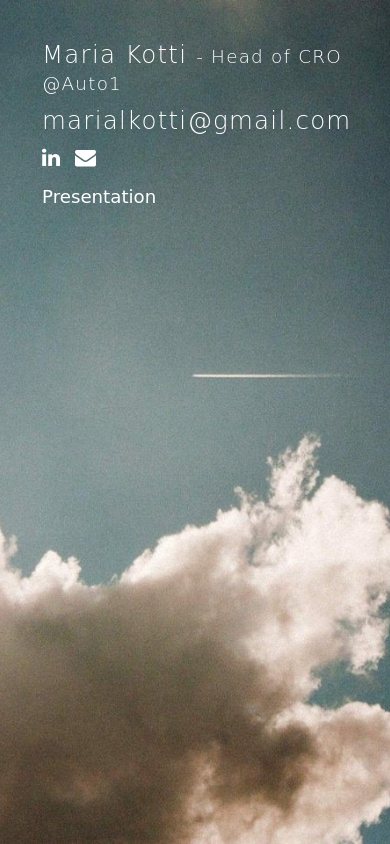
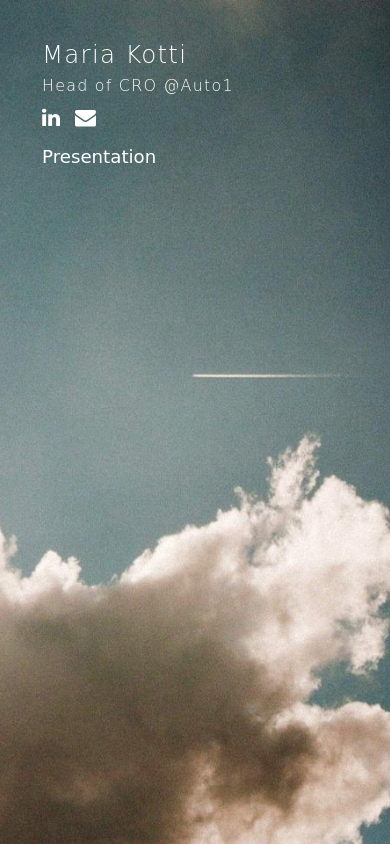
Before and after one commit to catob/portfolio_maria, a plain HTML site: page index.html in a window 390 px wide. Drawn offline with nearby package versions, Linux system fonts and the light colour scheme; a web font is replaced by a local one.

Commit message:
remove email and fix title on mobile

```diff
--- a/css/base.css
+++ b/css/base.css
@@ -5,12 +5,12 @@ body {
   margin: 0;
   font-family: 'Flamenco', cursive;
 }
-h1, h2, ul, li, p, a, i {
+h1, ul, li, p, a, i {
   margin: 0;
   padding: 0;
   color: #fff;
 }
-h1, h2 {
+h1 {
   letter-spacing: 0.05em;
   font-size: 1.75em;
   font-weight: 300;
@@ -70,3 +70,13 @@ a:focus {
     background-image: url('../img/jet-sky-mobile.jpg');
   }
 }
+@media screen and (max-width: 415px) {
+  span.break {
+    display: none;
+  }
+  span.title {
+    display: block;
+    padding-top: 0.5em;
+    font-size: 0.65em;
+  }
+}
--- a/index.html
+++ b/index.html
@@ -24,8 +24,7 @@
 	<body>
 		<div class="bg-container">
 			<div class="card">
-				<h1>Maria Kotti <span>- Head of CRO @Auto1</span></h1>
-				<h2>marialkotti@gmail.com</h2>
+				<h1>Maria Kotti <span class="break">- </span><span class="title">Head of CRO @Auto1</span></h1>
 				<ul class="social-icons">
 					<li class="icons"><a href="https://de.linkedin.com/in/marialysenkotti" target="_blank"><i class="fa fa-linkedin"></i></a></li>
 					<li class="icons"><a href="#" data-toggle="modal" data-target="#contact-modal"><i class="fa fa-envelope"></i></a></li>
```
